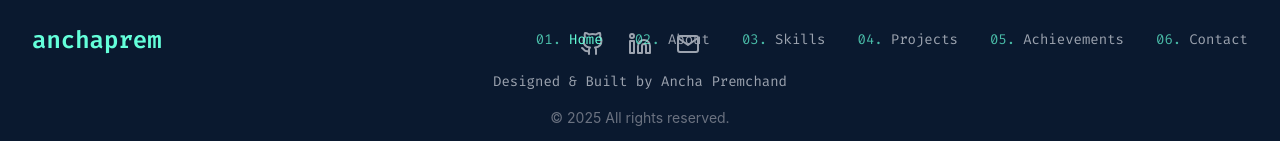
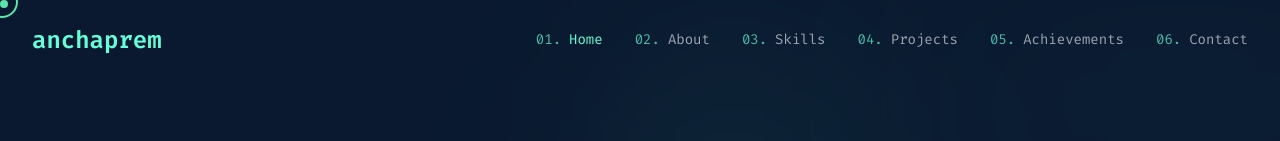
Before and after one commit to anchaprem/anchaprem.ai, a React (Vite) app: page /anchaprem_portfolio_new/projects in a window 1280 px wide. Shown: the top 141 px of the page. Built offline with nearby package versions, Linux system fonts and the light colour scheme.

Commit message:
Add CustomCursor component and fix routing

```diff
--- a/package.json
+++ b/package.json
@@ -23,7 +23,7 @@
     "react-dom": "^18.2.0",
     "react-icons": "^5.0.1",
     "react-intersection-observer": "^9.8.1",
-    "react-router-dom": "^6.22.3",
+    "react-router-dom": "^7.5.2",
     "react-scroll": "^1.9.0"
   },
   "devDependencies": {
--- a/src/App.tsx
+++ b/src/App.tsx
@@ -14,12 +14,13 @@ import Contact from './components/Contact';
 import Footer from './components/Footer';
 import Accomplishments from './pages/Accomplishments';
 import AccomplishmentsHighlight from './components/AccomplishmentsHighlight';
+import CustomCursor from './components/CustomCursor';
 
 const ScrollHandler = () => {
   const location = useLocation();
 
   useEffect(() => {
-    if (location.pathname === '/' && location.state?.scrollTo) {
+    if (location.pathname === '/anchaprem_portfolio_new/' && location.state?.scrollTo) {
       setTimeout(() => {
         scroller.scrollTo(location.state.scrollTo, {
           duration: 800,
@@ -46,8 +47,9 @@ function App() {
   }, []);
 
   return (
-    <Router>
+    <Router basename="/anchaprem_portfolio_new">
       <div className="bg-[#0a192f] min-h-screen text-gray-300">
+        <CustomCursor />
         <Navbar />
         <ScrollHandler />
         <Routes>
--- /dev/null
+++ b/src/components/CustomCursor.tsx
@@ -0,0 +1,76 @@
+import { useEffect, useState } from 'react';
+import { motion, useSpring } from 'framer-motion';
+
+const CustomCursor = () => {
+  const [mousePosition, setMousePosition] = useState({ x: 0, y: 0 });
+  const [isPointer, setIsPointer] = useState(false);
+
+  // Spring animation for smooth cursor movement
+  const springConfig = { damping: 20, stiffness: 2000, mass: 0.2 };
+  const cursorX = useSpring(0, springConfig);
+  const cursorY = useSpring(0, springConfig);
+
+  // Spring animation for outer cursor with different settings
+  const outerSpringConfig = { damping: 20, stiffness: 1500, mass: 0.3 };
+  const outerCursorX = useSpring(0, outerSpringConfig);
+  const outerCursorY = useSpring(0, outerSpringConfig);
+
+  useEffect(() => {
+    const moveCursor = (e: MouseEvent) => {
+      const { clientX, clientY } = e;
+      cursorX.set(clientX);
+      cursorY.set(clientY);
+      outerCursorX.set(clientX);
+      outerCursorY.set(clientY);
+      setMousePosition({ x: clientX, y: clientY });
+    };
+
+    const handlePointerCheck = () => {
+      const hoveredElement = document.elementFromPoint(mousePosition.x, mousePosition.y);
+      const isClickable = hoveredElement?.matches('button, a, input, textarea, select, [role="button"]') || false;
+      setIsPointer(isClickable);
+    };
+
+    window.addEventListener('mousemove', moveCursor);
+    window.addEventListener('mouseover', handlePointerCheck);
+
+    // Hide default cursor
+    document.body.style.cursor = 'none';
+
+    return () => {
+      window.removeEventListener('mousemove', moveCursor);
+      window.removeEventListener('mouseover', handlePointerCheck);
+      document.body.style.cursor = 'auto';
+    };
+  }, [cursorX, cursorY, outerCursorX, outerCursorY, mousePosition]);
+
+  return (
+    <>
+      {/* Inner cursor dot */}
+      <motion.div
+        className="fixed top-0 left-0 w-2 h-2 bg-[#64ffda] rounded-full pointer-events-none z-50
+          mix-blend-difference"
+        style={{
+          x: cursorX,
+          y: cursorY,
+          scale: isPointer ? 1.5 : 1,
+        }}
+      />
+
+      {/* Outer cursor ring */}
+      <motion.div
+        className="fixed top-0 left-0 w-8 h-8 border-2 border-[#64ffda] rounded-full pointer-events-none z-50
+          mix-blend-difference"
+        style={{
+          x: outerCursorX,
+          y: outerCursorY,
+          scale: isPointer ? 1.5 : 1,
+          translateX: -14, // Center the ring (half of width)
+          translateY: -14, // Center the ring (half of height)
+        }}
+      />
+    </>
+  );
+};
+
+export default CustomCursor;
--- a/src/pages/Projects.tsx
+++ b/src/pages/Projects.tsx
@@ -68,7 +68,6 @@ const Projects = () => {
     offset: ["start start", "end start"]
   });
 
-  const y = useTransform(scrollYProgress, [0, 1], ["0%", "100%"]);
   const opacity = useTransform(scrollYProgress, [0, 0.2], [1, 0]);
 
   const profileLinks = [
--- a/vite.config.ts
+++ b/vite.config.ts
@@ -3,7 +3,7 @@ import react from '@vitejs/plugin-react'
 
 // https://vitejs.dev/config/
 export default defineConfig({
-  base: '/anchaprem_portfolio_new',
+  base: '/anchaprem_portfolio_new/',
   plugins: [react()],
   build: {
     // Generate source maps for better debugging
```
Also changed, not shown: 1 other file (tests, documents, lock files or other folders).
